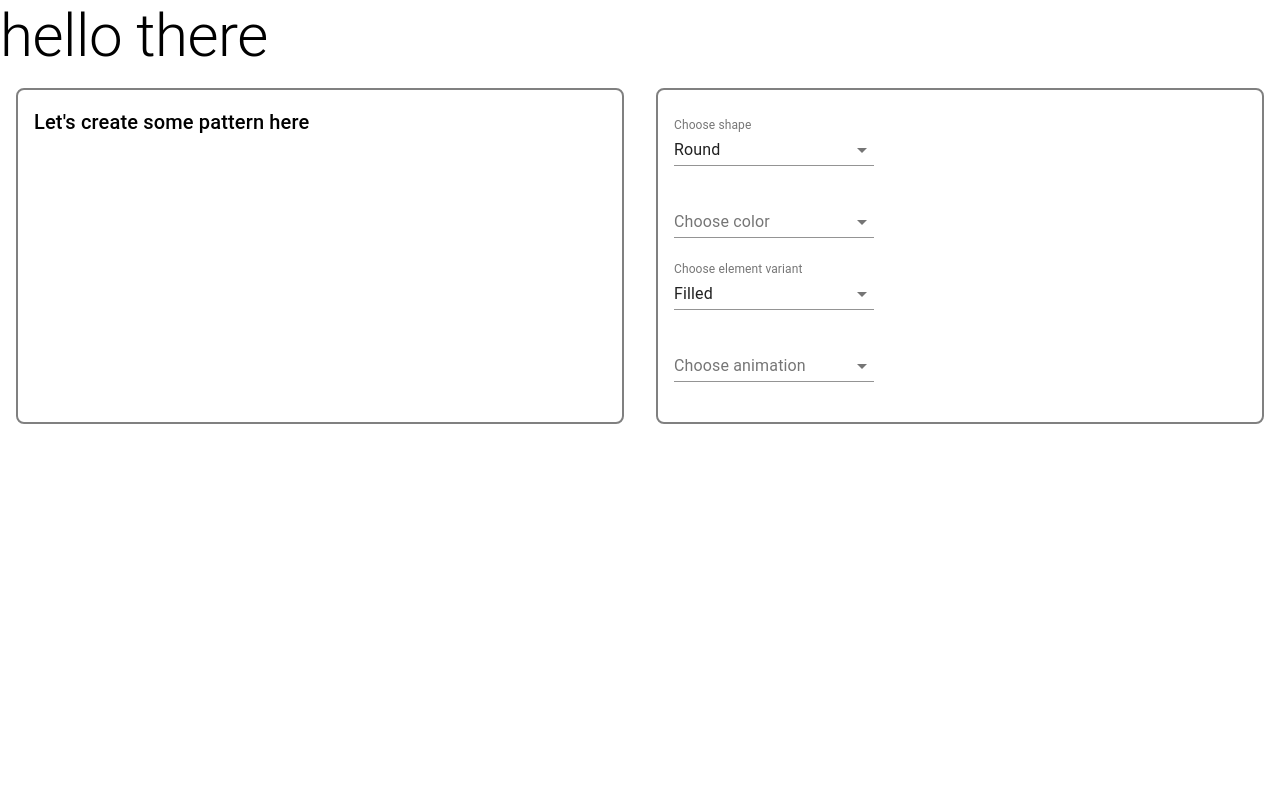
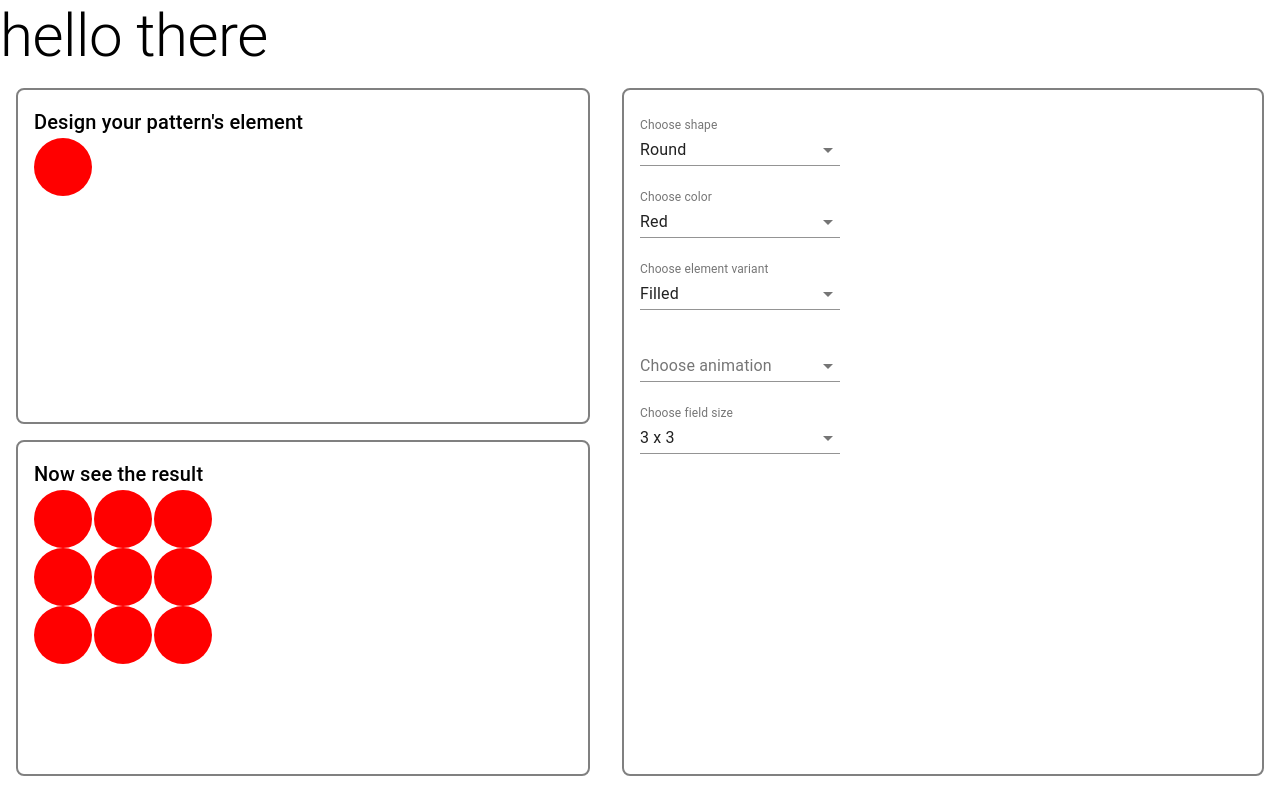
Before and after one commit to tanya-chuk/eyecatcher, a React (Create React App) app: page /create in a window 1280 px wide. Built offline with nearby package versions, Linux system fonts and the light colour scheme.

Commit message:
Добавляет демо калейдоскопа

```diff
--- a/package.json
+++ b/package.json
@@ -17,7 +17,8 @@
     "react-router": "5.2.0",
     "react-router-dom": "5.2.0",
     "react-scripts": "3.4.3",
-    "typescript": "4.0.3"
+    "typescript": "4.0.3",
+    "uuid": "8.3.1"
   },
   "scripts": {
     "start": "react-scripts start && eslint **/*.tsx",
@@ -42,6 +43,7 @@
     ]
   },
   "devDependencies": {
+    "@types/uuid": "^8.3.0",
     "@typescript-eslint/eslint-plugin": "^4.4.1",
     "@typescript-eslint/parser": "^4.4.1",
     "eslint-plugin-react": "^7.21.4"
--- /dev/null
+++ b/src/components/KaleidoscopeElement/index.tsx
@@ -0,0 +1,24 @@
+import React, { FC } from 'react';
+import { makeStyles } from '@material-ui/core/styles';
+import { IElementAppearance, EElementShape, EElementVariant } from '../../routes/GeneratePattern/types';
+
+const useStyles = makeStyles({
+  root: ({ color, variant, shape }: IElementAppearance) => ({
+    width: 50,
+    height: 50,
+    borderRadius: shape === EElementShape.round ? '100%' : 4,
+    background: variant === EElementVariant.filled ? color : 'transparent',
+    border: `4px solid ${variant === EElementVariant.outlined ? color : 'transparent'}`
+  })
+});
+
+interface IProps {
+  elementProps: IElementAppearance;
+}
+
+const KaleidoscopeElement: FC<IProps> = ({ elementProps }) => {
+  const classes = useStyles(elementProps);
+  return <div className={classes.root} />;
+};
+
+export default KaleidoscopeElement;
--- a/src/routes/GeneratePattern/config.ts
+++ b/src/routes/GeneratePattern/config.ts
@@ -1,28 +1,6 @@
-export enum EElementSettings {
-  color = 'color',
-  variant = 'variant',
-  animation = 'animation',
-  shape = 'shape'
-}
+import { IFieldConfig, EElementSettings, EElementShape, EElementVariant } from "./types";
 
-export enum EElementVariant {
-  filled = 'filled',
-  outlined = 'outlined'
-}
-
-export enum EElementShape {
-  round = 'round',
-  square = 'square'
-}
-
-export interface IElementAppearance {
-  shape: EElementShape;
-  variant: EElementVariant;
-  color: string;
-  animation: string;
-}
-
-export const fieldsConfig = [
+export const fieldsConfig: IFieldConfig[] = [
   {
     name: 'Choose shape',
     type: EElementSettings.shape,
@@ -82,5 +60,31 @@ export const fieldsConfig = [
         name: 'Scale'
       }
     ]
+  },
+  {
+    name: 'Choose field size',
+    type: EElementSettings.fieldSize,
+    options: [
+      {
+        value: 3,
+        name: '3 x 3'
+      },
+      {
+        value: 5,
+        name: '5 x 5'
+      },
+      {
+        value: 7,
+        name: '7 x 7'
+      }
+    ]
   }
 ];
+
+export const initialValues = {
+  shape: EElementShape.round,
+  variant: EElementVariant.filled,
+  color: 'red',
+  animation: '',
+  fieldSize: 3
+};
--- a/src/routes/GeneratePattern/index.tsx
+++ b/src/routes/GeneratePattern/index.tsx
@@ -6,15 +6,18 @@ import MenuItem from '@material-ui/core/MenuItem';
 import FormControl from '@material-ui/core/FormControl';
 import Select from '@material-ui/core/Select';
 import clsx from 'clsx';
-import { EElementSettings, EElementShape, EElementVariant, fieldsConfig, IElementAppearance } from './config';
+import { fieldsConfig, initialValues } from './config';
+import { IElementAppearance, EElementSettings } from './types';
+import { calcColumns } from './utils';
+import { v4 as uuidv4 } from 'uuid';
+import KaleidoscopeElement from '../../components/KaleidoscopeElement';
 
 const useStyles = makeStyles(({ spacing }) => ({
   root: {
     display: 'flex'
   },
   container: {
-    width: '50%',
-    height: 300,
+    minHeight: 300,
     borderRadius: 8,
     border: '2px solid grey',
     margin: spacing(2),
@@ -22,42 +25,54 @@ const useStyles = makeStyles(({ spacing }) => ({
   },
   formWrapper: {
     display: 'flex',
-    flexDirection: 'column'
+    flexDirection: 'column',
+    width: '50%'
   },
   field: {
     width: 200,
     margin: `${spacing(1.5)}px 0`
   },
-  element: ({ color, variant, shape }: IElementAppearance) => ({
-    width: 50,
-    height: 50,
-    borderRadius: shape === EElementShape.round ? '100%' : 4,
-    background: variant === EElementVariant.filled ? color : 'transparent',
-    border: `4px solid ${variant === EElementVariant.outlined ? color : 'transparent'}`
-  })
+  kaleidoscope: ({ fieldSize }: IElementAppearance) => ({
+    display: 'grid',
+    gridTemplateColumns: calcColumns({ count: fieldSize, size: '60px' })
+  }),
+  demosWrapper: {
+    width: '50%'
+  }
 }));
 
 const GeneratePattern: FC = () => {
-  const [elementAppearance, setElementAppearance] = useState<IElementAppearance>({
-    shape: EElementShape.round,
-    variant: EElementVariant.filled,
-    color: '',
-    animation: ''
-  });
-
+  const [elementAppearance, setElementAppearance] = useState<IElementAppearance>(initialValues);
   const classes = useStyles(elementAppearance);
 
   const handleChangeAppearance = (type: EElementSettings) => (e: ChangeEvent<{ value: unknown }>) => {
     setElementAppearance({ ...elementAppearance, [type]: e.target.value });
   };
 
+  const renderKaleidoscopeElements = () => {
+    const kaleidoscopeElements = [];
+    const elementsCount = elementAppearance.fieldSize ** 2;
+    for (let i = 0; i < elementsCount; i++) {
+      kaleidoscopeElements.push(<KaleidoscopeElement key={uuidv4()} elementProps={elementAppearance} />);
+    }
+    return kaleidoscopeElements;
+  };
+
   return (
     <>
       <Typography variant='h2'>hello there</Typography>
       <div className={classes.root}>
-        <div className={classes.container}>
-          <Typography variant='h6'>Let&apos;s create some pattern here</Typography>
-          <div className={classes.element} />
+        <div className={classes.demosWrapper}>
+          <div className={classes.container}>
+            <Typography variant='h6'>Design your pattern&apos;s element</Typography>
+            <KaleidoscopeElement elementProps={elementAppearance} />
+          </div>
+          <div className={classes.container}>
+            <Typography variant='h6'>Now see the result</Typography>
+            <div className={classes.kaleidoscope}>
+              {renderKaleidoscopeElements()}
+            </div>
+          </div>
         </div>
         <div className={clsx(classes.container, classes.formWrapper)}>
           {fieldsConfig.map(({ name, type, options }) =>
--- /dev/null
+++ b/src/routes/GeneratePattern/types.ts
@@ -0,0 +1,36 @@
+export enum EElementSettings {
+  color = 'color',
+  variant = 'variant',
+  animation = 'animation',
+  shape = 'shape',
+  fieldSize = 'fieldSize'
+}
+
+export enum EElementVariant {
+  filled = 'filled',
+  outlined = 'outlined'
+}
+
+export enum EElementShape {
+  round = 'round',
+  square = 'square'
+}
+
+export interface IElementAppearance {
+  shape: EElementShape;
+  variant: EElementVariant;
+  color: string;
+  animation: string;
+  fieldSize: number;
+}
+
+export interface IOption {
+  value: string | number;
+  name: string;
+}
+
+export interface IFieldConfig {
+  name: string;
+  type: EElementSettings;
+  options: IOption[];
+}
--- /dev/null
+++ b/src/routes/GeneratePattern/utils.ts
@@ -0,0 +1,12 @@
+interface ICalcParams {
+  count: number;
+  size: string;
+}
+
+export const calcColumns = ({ count, size }: ICalcParams): string => {
+  const columns = [];
+  for (let i = 0; i < count; i++) {
+    columns.push(size);
+  }
+  return columns.join(' ');
+};
```
Also changed, not shown: .eslintrc.js, 1 other file (tests, documents, lock files or other folders).
